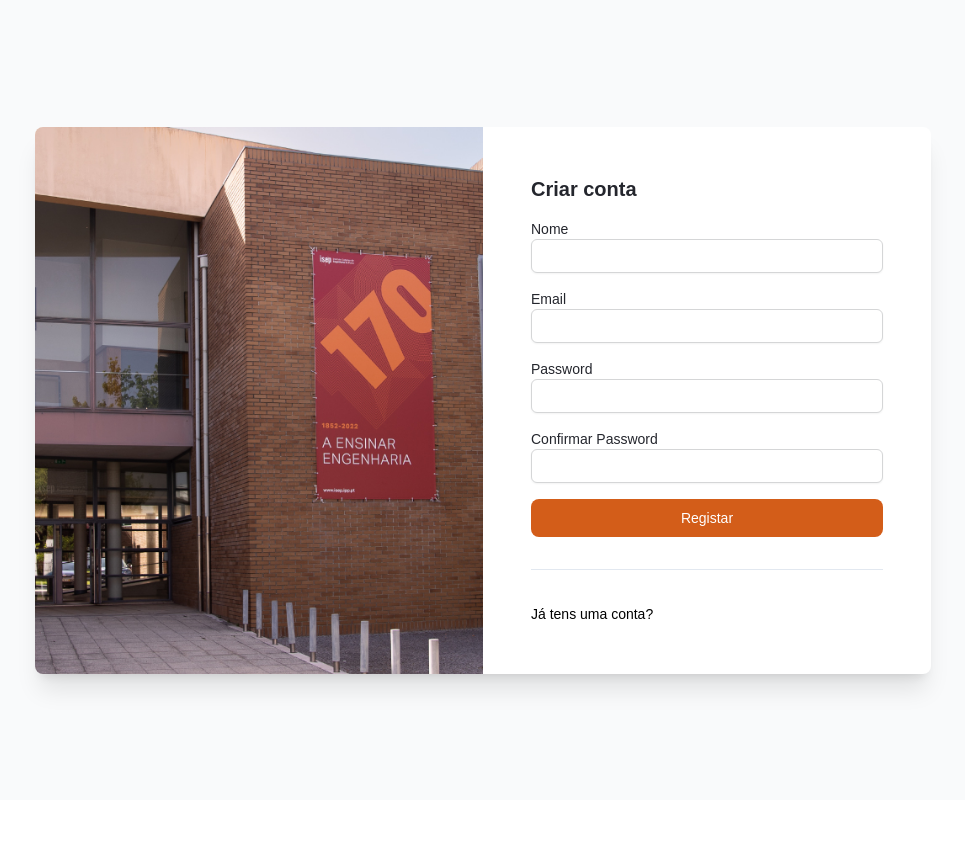
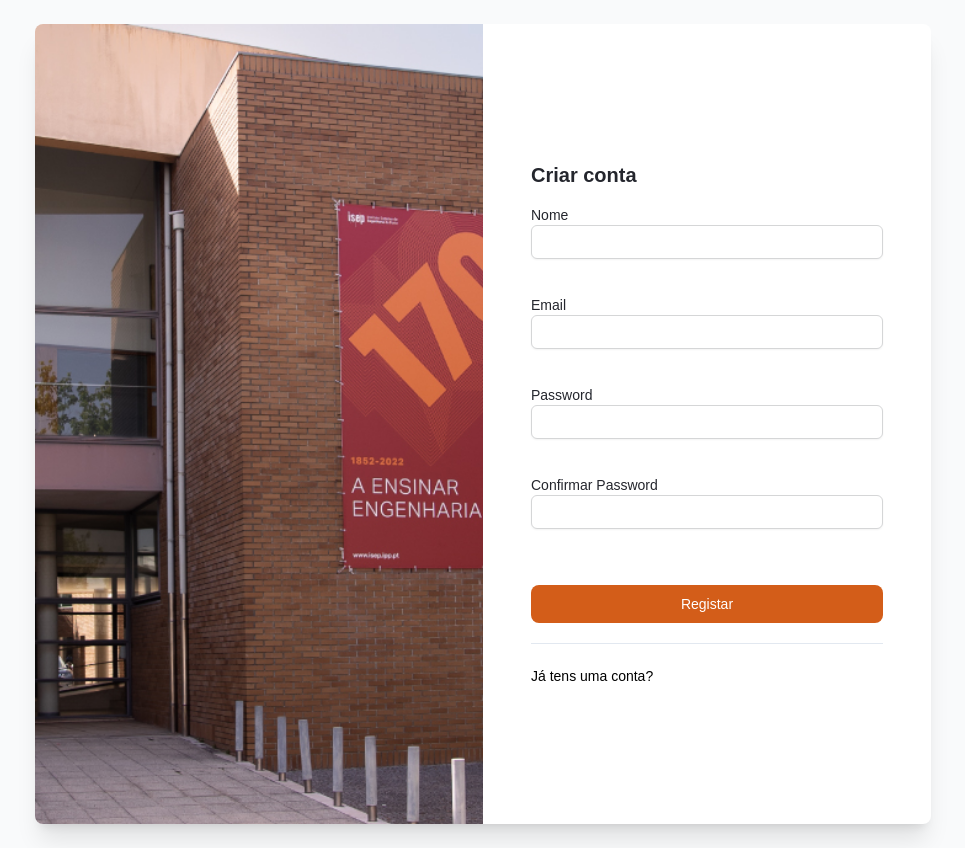
Before and after one commit to Nucleo-Estudantes-Informatica-ISEP/antirecurso, a Next.js app: page /register in a window 1280 px wide. Shown: the whole page, without its empty margins (157-1122 px from the left). Before the commit the page ends 800 px from the top, so only its background shows below. Built offline with nearby package versions, Linux system fonts and the light colour scheme.

Commit message:
fix: register/login verifications styling

```diff
--- a/src/app/(auth)/login/page.tsx
+++ b/src/app/(auth)/login/page.tsx
@@ -95,7 +95,7 @@ const login: React.FC = () => {
   }, [errors]);
 
   return (
-    <div className="flex items-center justify-center p-6 sm:p-12 md:w-1/2">
+    <div className="flex items-center justify-center py-12 px-4 sm:p-12 md:w-1/2 max-w-md md:h-screen">
       <div className="w-full">
         <h1 className="mb-4 text-xl font-semibold text-gray-700">Entrar</h1>
 
@@ -142,7 +142,7 @@ const login: React.FC = () => {
                   A autenticar...
                 </div>
               ) : (
-                <span>Registar</span>
+                <span>Entrar</span>
               )}
             </PrimaryButton>
           </div>
--- a/src/app/(auth)/register/page.tsx
+++ b/src/app/(auth)/register/page.tsx
@@ -114,12 +114,12 @@ const register: React.FC = () => {
   }, [errors]);
 
   return (
-    <div className="flex items-center justify-center p-6 sm:p-12 md:w-1/2">
-      <div className="w-full">
+    <div className="flex items-center justify-center py-12 px-4 sm:p-12 md:w-1/2 md:h-screen">
+      <div className="w-full max-w-md">
         <h1 className="mb-4 text-xl font-semibold text-gray-700">Criar conta</h1>
 
         <form onSubmit={handleSubmit}>
-          <div className="mt-4">
+          <div className="mt-1">
             <InputLabel htmlFor="name" value="Nome" />
             <TextInput
               disabled={isSubmitting}
@@ -131,7 +131,7 @@ const register: React.FC = () => {
             />
           </div>
 
-          <div className="mt-4">
+          <div className="mt-1">
             <InputLabel htmlFor="email" value="Email" />
             <TextInput
               inputRef={emailInputRef}
@@ -141,7 +141,7 @@ const register: React.FC = () => {
             />
           </div>
 
-          <div className="mt-4">
+          <div className="mt-1">
             <InputLabel htmlFor="password" value="Password" />
             <TextInput
               inputRef={passwordInputRef}
@@ -152,7 +152,7 @@ const register: React.FC = () => {
             />
           </div>
 
-          <div className="mt-4">
+          <div className="mt-1">
             <InputLabel htmlFor="password_confirmation" value="Confirmar Password" />
             <TextInput
               inputRef={passwordConfirmationInputRef}
@@ -163,7 +163,7 @@ const register: React.FC = () => {
             />
           </div>
 
-          <div className="mt-4">
+          <div className="mt-6">
             <PrimaryButton disabled={isSubmitting} type="submit" className="block w-full">
               {isSubmitting ? (
                 <div className="flex flex-row justify-center items-center">
@@ -179,9 +179,9 @@ const register: React.FC = () => {
           </div>
         </form>
 
-        <hr className="my-8" />
+        <hr className="my-5" />
 
-        <p className="mt-4">
+        <p className="mt-2">
           <Link className="text-sm font-medium text-primary-600 hover:underline" href="/login">
             Já tens uma conta?
           </Link>
--- a/src/components/TextInput/index.tsx
+++ b/src/components/TextInput/index.tsx
@@ -14,9 +14,13 @@ const TextInput: React.FC<TextInputProps> = ({ className, errorText, inputRef, .
         ref={inputRef}
         className={`${
           errorText ? 'border-2 border-red-600' : 'border border-gray-300'
-        } py-1 px-2  rounded-md shadow-sm focus:border-primary-300 focus:ring focus:ring-primary-200 focus:ring-opacity-50 focus-within:text-primary-600 ${className}`}
+        } w-full py-1 px-2 rounded-md shadow-sm focus:border-primary-300 focus:ring focus:ring-primary-200 focus:ring-opacity-50 focus-within:text-primary-600 ${className}`}
       />
-      {errorText && <p className="text-red-500 mt-1 text-xs">{errorText}</p>}
+      <div className="h-8 py-1">
+        <p className={`text-red-500 text-xs italic ${errorText ? 'block' : 'invisible h-8'}`}>
+          {errorText}
+        </p>
+      </div>
     </div>
   );
 };
--- a/src/schemas/LoginSchema.ts
+++ b/src/schemas/LoginSchema.ts
@@ -4,7 +4,7 @@ const schema = z.object({
   email: z.string().email('Introduza um email válido.'),
   password: z
     .string()
-    .min(8, 'A password deve ter no mínimo 3 caracteres.')
+    .min(8, 'A password deve ter no mínimo 8 caracteres.')
     .max(255, 'A password deve ter no máximo 255 caracteres.')
 });
 
--- a/src/schemas/RegisterSchema.ts
+++ b/src/schemas/RegisterSchema.ts
@@ -9,11 +9,11 @@ const schema = z
     email: z.string().email('Introduza um email válido.'),
     password: z
       .string()
-      .min(8, 'A password deve ter no mínimo 3 caracteres.')
+      .min(8, 'A password deve ter no mínimo 8 caracteres.')
       .max(255, 'A password deve ter no máximo 255 caracteres.'),
     password_confirmation: z
       .string()
-      .min(8, 'A password deve ter no mínimo 3 caracteres')
+      .min(8, 'A password deve ter no mínimo 8 caracteres')
       .max(255, 'A password deve ter no máximo 255 caracteres')
   })
   .refine((value) => value.password === value.password_confirmation, {
```
